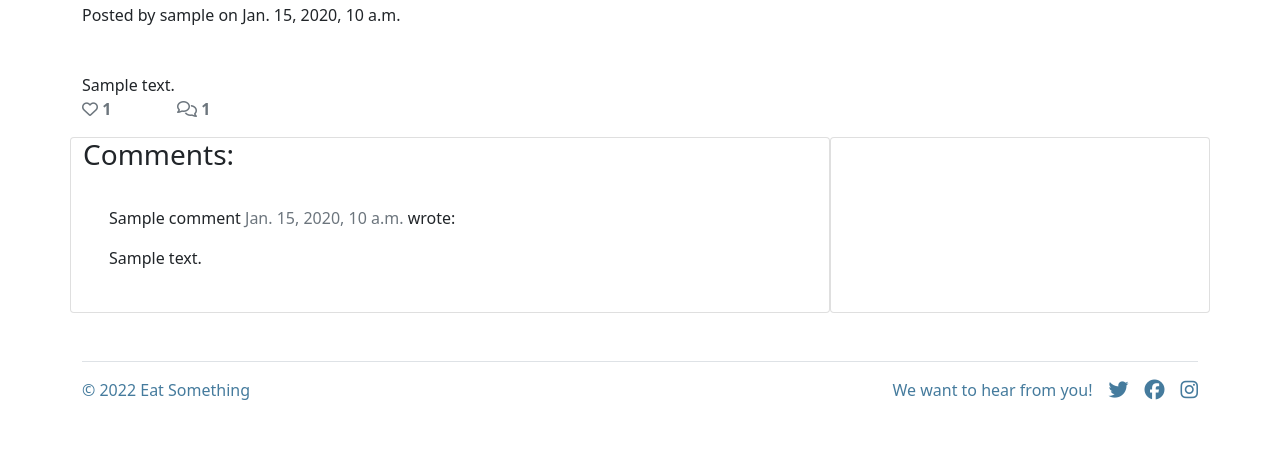
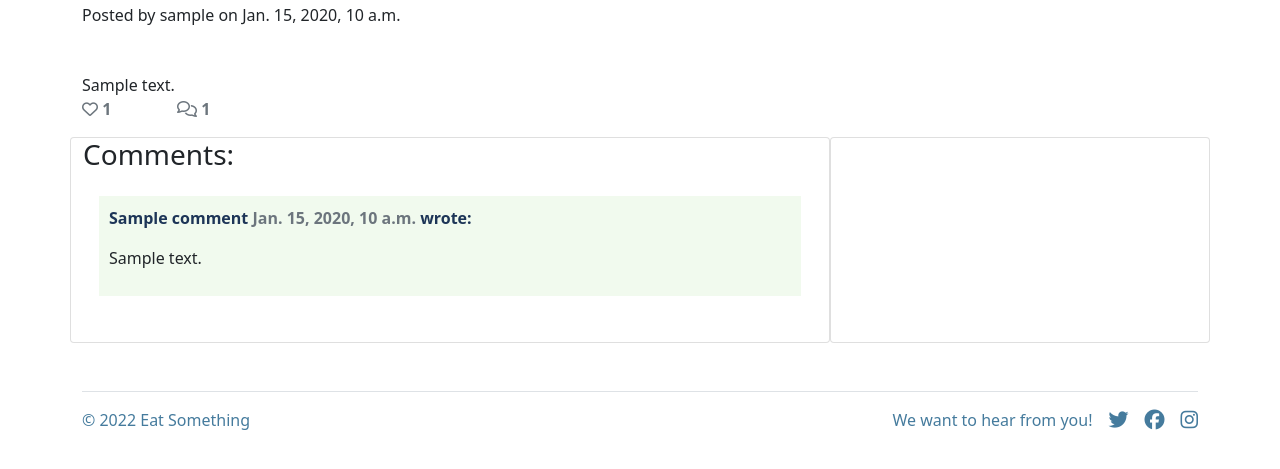
Before and after one commit to robindavidgames/ci-project04, a Django app: page /sample/ in a window 1280 px wide. Shown: the part 139-608 px from the top of the page. Run offline with Django 3.2, Linux system fonts and the light colour scheme; tables that the repository leaves empty hold one stand-in row (values such as "Sample post"); some libraries are stand-ins or nearby versions.

Commit message:
Update comments CSS.

```diff
--- a/static/css/style.css
+++ b/static/css/style.css
@@ -5,6 +5,11 @@ a {
 
 a:hover, .teal {
     color: #457B9D;
+}
+
+.dark-blue {
+    color: #1D3557;
+    font-weight: 600;
 }
 
 .header-background {
@@ -32,3 +37,9 @@ a:hover, .teal {
     object-fit: none;
     margin-bottom: 30px;
 }
+
+.comments {
+    background-color: #f1faee;
+    margin-bottom: 30px;
+    padding: 10px
+}
--- a/templates/recipe_detail.html
+++ b/templates/recipe_detail.html
@@ -56,8 +56,8 @@
                 <div class="card-body">
                     <!-- Iterate through each comment in comments. -->
                     {% for comment in comments %}
-                    <div class="comments" style="padding: 10px;">
-                        <p class="font-weight-bold">
+                    <div class="comments">
+                        <p class="dark-blue">
                             <!-- The commenter's name. -->
                             {{ comment.name }}
                             <span class=" text-muted font-weight-normal">
```
Also changed, not shown: README.md.
